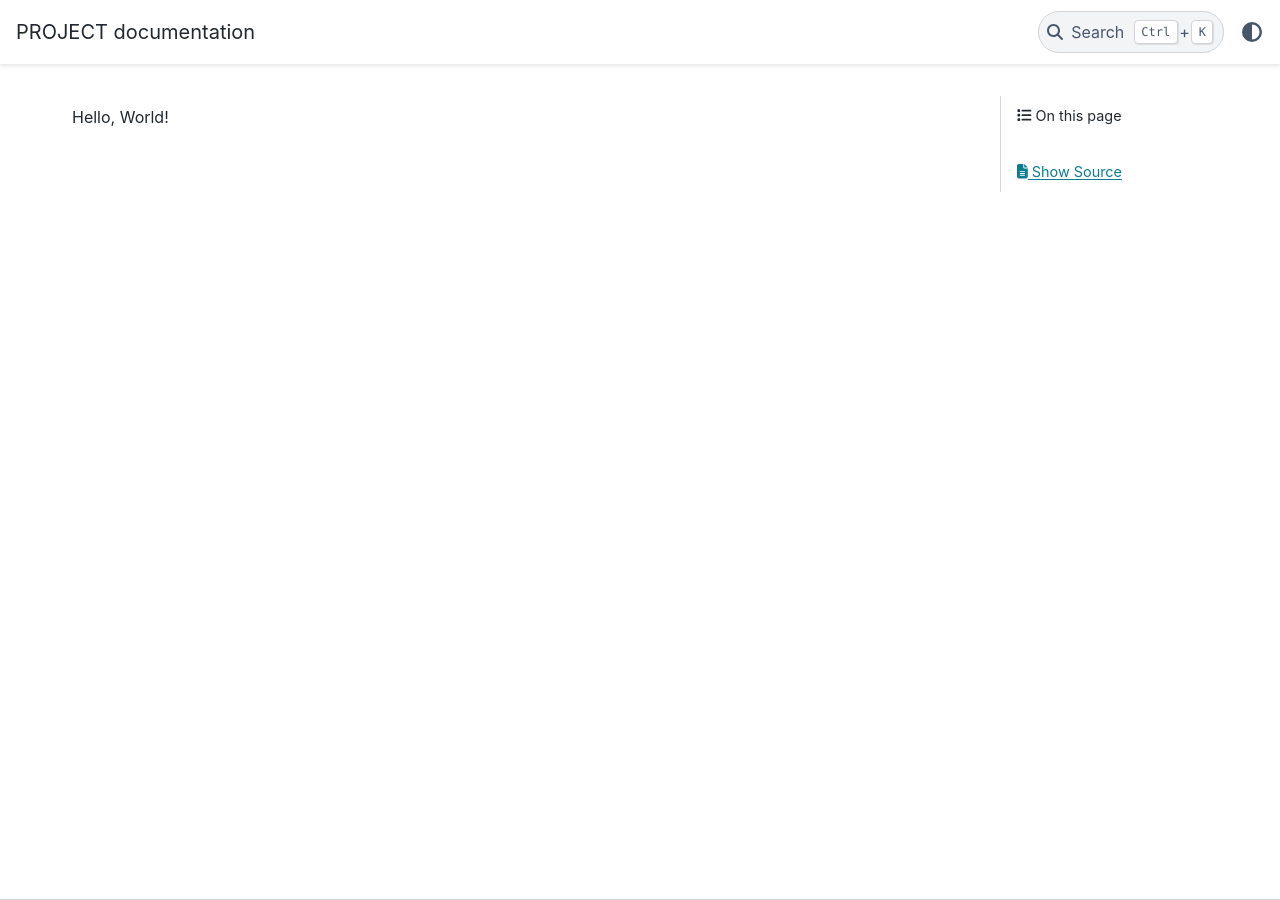
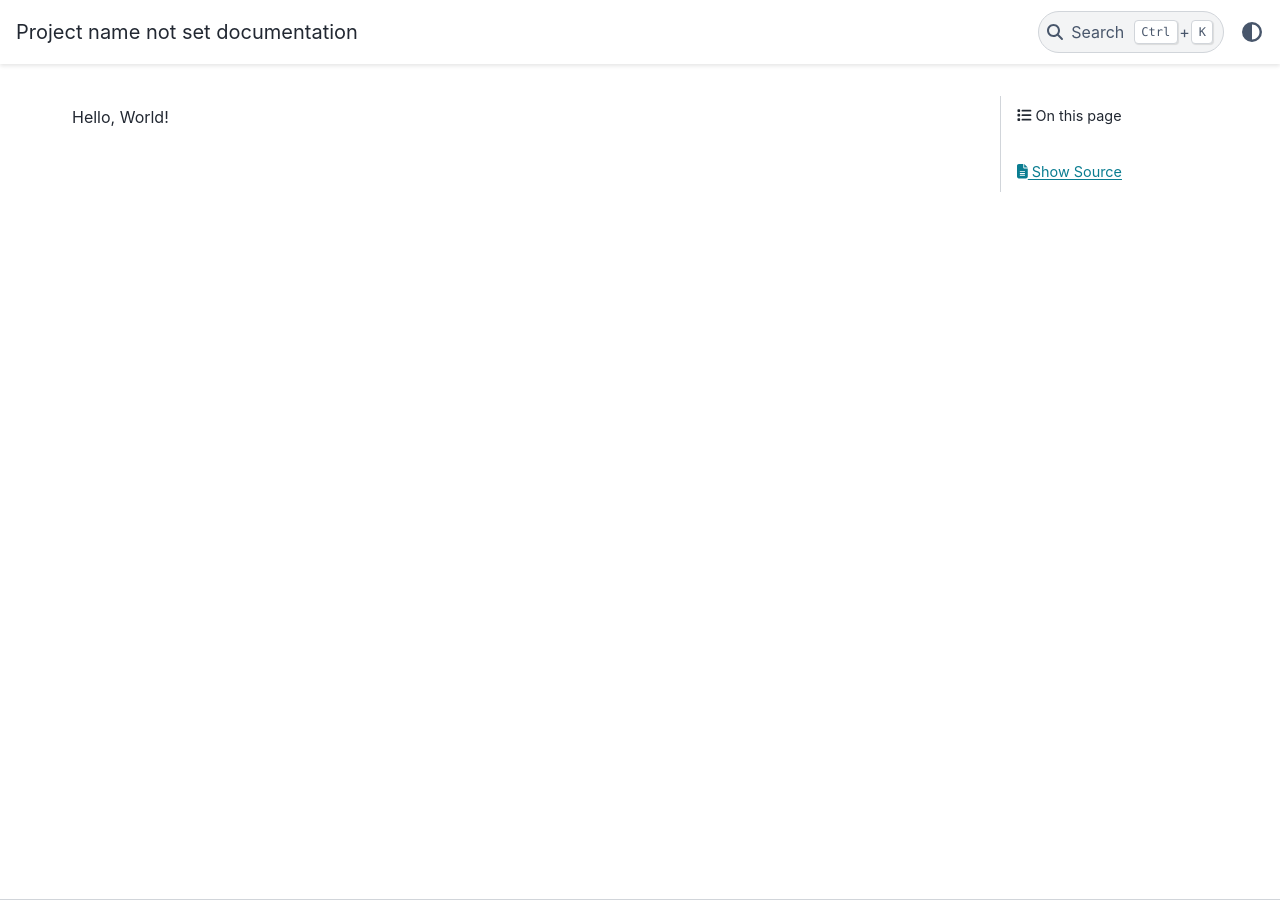
Before and after one commit to HammyPig/website-template, a Sphinx documentation site: the page built from source/index.md, in a window 1280 px wide. Built offline with Sphinx 7.4.7 and the PyData theme 0.15.4, drawn with Linux system fonts in a browser that asks for light colours; part of the change alters nothing that is shown.

Commit message:
feat: remove unnecessary fields from conf.py

```diff
--- a/source/conf.py
+++ b/source/conf.py
@@ -1,15 +1,9 @@
-project = 'PROJECT'
-copyright = '2024, AUTHOR'
-author = 'AUTHOR'
-
 extensions = ['myst_nb', 'sphinx_design', 'sphinx_copybutton']
 myst_enable_extensions = ['colon_fence']
 
 templates_path = ['_templates']
-exclude_patterns = []
 
 html_theme = 'pydata_sphinx_theme'
-html_static_path = ['_static']
 
 html_theme_options = {
     "footer_start": [],
```
